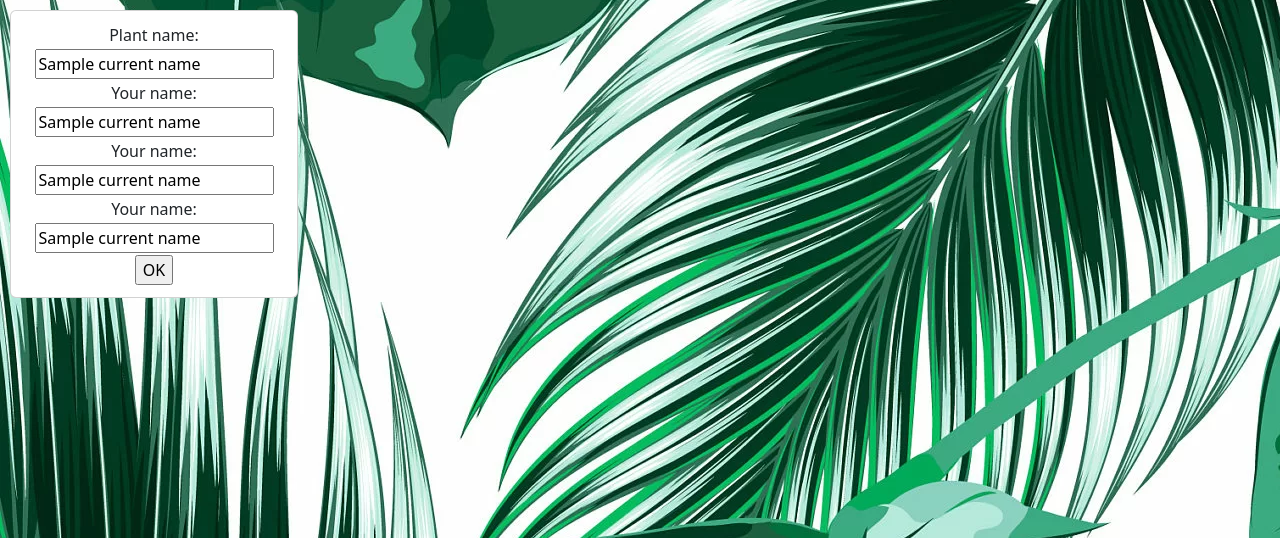
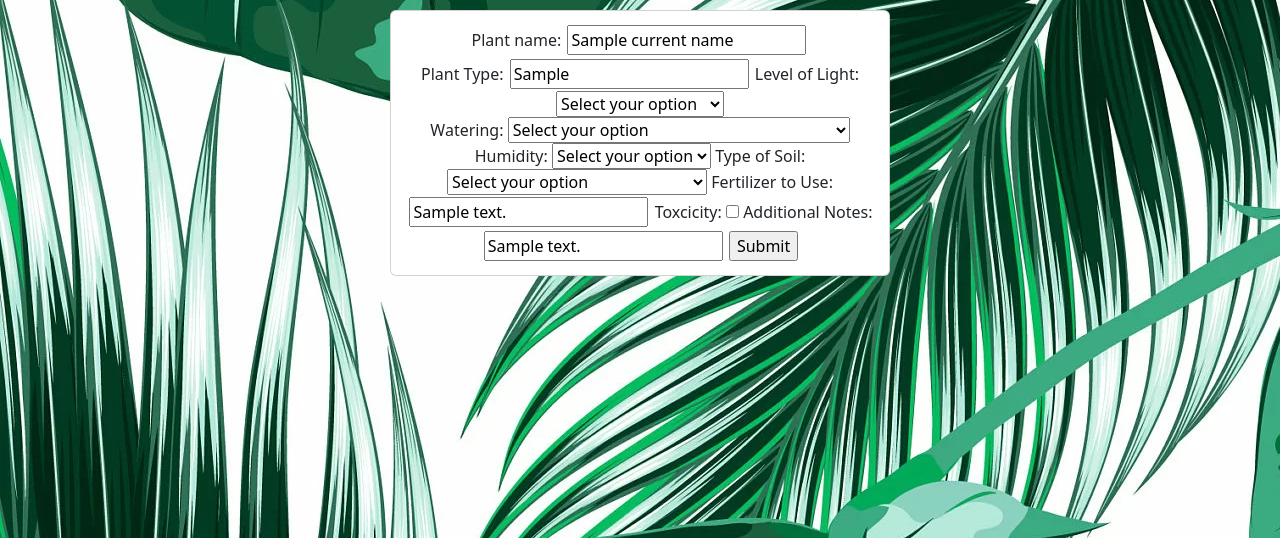
Before and after one commit to natewoodprojects/django-project, a Django app: template blossom/myapp/templates/new_plant.html in a window 1280 px wide. Shown: the part 66-604 px from the top of the page. Run offline with Django 4.2, Linux system fonts and the light colour scheme; the template is opened without the code that fills it: most values are stand-ins (such as "Sample title", 1, 10 or a date in 2020).

Commit message:
getting all the fields setup!

```diff
--- a/blossom/myapp/templates/new_plant.html
+++ b/blossom/myapp/templates/new_plant.html
@@ -4,48 +4,98 @@
     <label for="make-item">Make Plant: </label>
     <input type="text">
 </form> -->
-<section class="col-xs-1 text-center" style="display: flex; ">
-  <div class="card" style="width: 18rem; padding: 10px">
+<section
+  class="col-xs-1 text-center"
+  style="display: flex; justify-content: center"
+>
+  <div
+    class="card"
+    style="width: 500px; padding: 10px; display: flex; justify-content: left"
+  >
     <form action="/your-name/" method="post" style="padding: 2px">
       <label for="plant_name">Plant name: </label>
-      <br />
       <input
-        id="your_name"
+        id="plant_name"
         type="text"
-        name="your_name"
+        name="plant_name"
         value="{{ current_name }}"
         style="margin: 2px"
       />
       <br />
-      <label for="your_name">Your name: </label>
-      <br />
+      <label for="type">Plant Type: </label>
       <input
-        id="your_name"
+        id="type"
         type="text"
-        name="your_name"
-        value="{{ current_name }}"
+        name="type"
+        value="{{ current_type }}"
         style="margin: 2px"
       />
+      <label for="light">Level of Light: </label>
+      <select name="light" id="light">
+        <option value="" disabled selected>Select your option</option>
+        <option value="Direct light">Direct light</option>
+        <option value="Bright indirect light">Bright indirect light</option>
+        <option value="Medium light">Medium light</option>
+        <option value="Low light">Low Light</option>
+      </select>
       <br />
-      <label for="your_name">Your name: </label>
+      <label for="water">Watering: </label>
+      <select name="water" id="water">
+        <option value="" disabled selected>Select your option</option>
+        <option value="Let top layer of soil dry between waterings">
+          Let top layer of soil dry between waterings
+        </option>
+        <option value="Let soil dry completely between waterings">
+          Let soil dry completely between waterings
+        </option>
+        <option value="Keep soil moist">Keep soil moist</option>
+      </select>
       <br />
+      <label for="humidity">Humidity: </label>
+      <select name="humidity" id="humidity">
+        <option value="" disabled selected>Select your option</option>
+        <option value="High">High</option>
+        <option value="Average">Average</option>
+        <option value="Dry">Dry</option>
+      </select>
+      <label for="soil">Type of Soil: </label> <br />
+      <select name="soil" id="soil">
+        <option value="" disabled selected>Select your option</option>
+        <option value="All-purpose potting mix">All-purpose potting mix</option>
+        <option value="Succulent/cactus mix">Succulent/cactus mix</option>
+        <option value="Tropical potting mix">Tropical potting mix</option>
+        <option value="Aroid soilless potting mix">
+          Aroid soilless potting mix
+        </option>
+        <option value="Orchid bark">Orchid bark</option>
+        <option value="Perlite/vermiculite">Perlite/vermiculite</option>
+        <option value="Coconut coir/peat moss">Coconut coir/peat moss</option>
+        <option value="Sphagnum moss">Sphagnum moss</option>
+        <option value="LECA">LECA</option>
+        <option value="Other/custom blend (see notes)">
+          Other/custom blend (see notes)
+        </option>
+      </select>
+      <label for="fertilizer">Fertilizer to Use: </label>
       <input
-        id="your_name"
+        id="fertilizer"
         type="text"
-        name="your_name"
-        value="{{ current_name }}"
-        style="margin: 2px"
-      /><br />
-      <label for="your_name">Your name: </label>
-      <br />
-      <input
-        id="your_name"
-        type="text"
-        name="your_name"
-        value="{{ current_name }}"
+        name="fertilizer"
+        value="{{ current_notes }}"
         style="margin: 2px"
       />
-      <input type="submit" value="OK" />
+      <label for="toxcicity">Toxcicity: </label>
+      <input type="checkbox" id="toxcicity" name="toxcicity" value="Bike" />
+      <label for="notes">Additional Notes: </label>
+      <input
+        id="notes"
+        type="text"
+        name="notes"
+        value="{{ current_notes }}"
+        style="margin: 2px"
+      />
+      <input type="submit" value="Submit" />
+      <!-- name type light water humidity soil fertilizer toxcicity notes -->
     </form>
   </div>
 </section>
```
